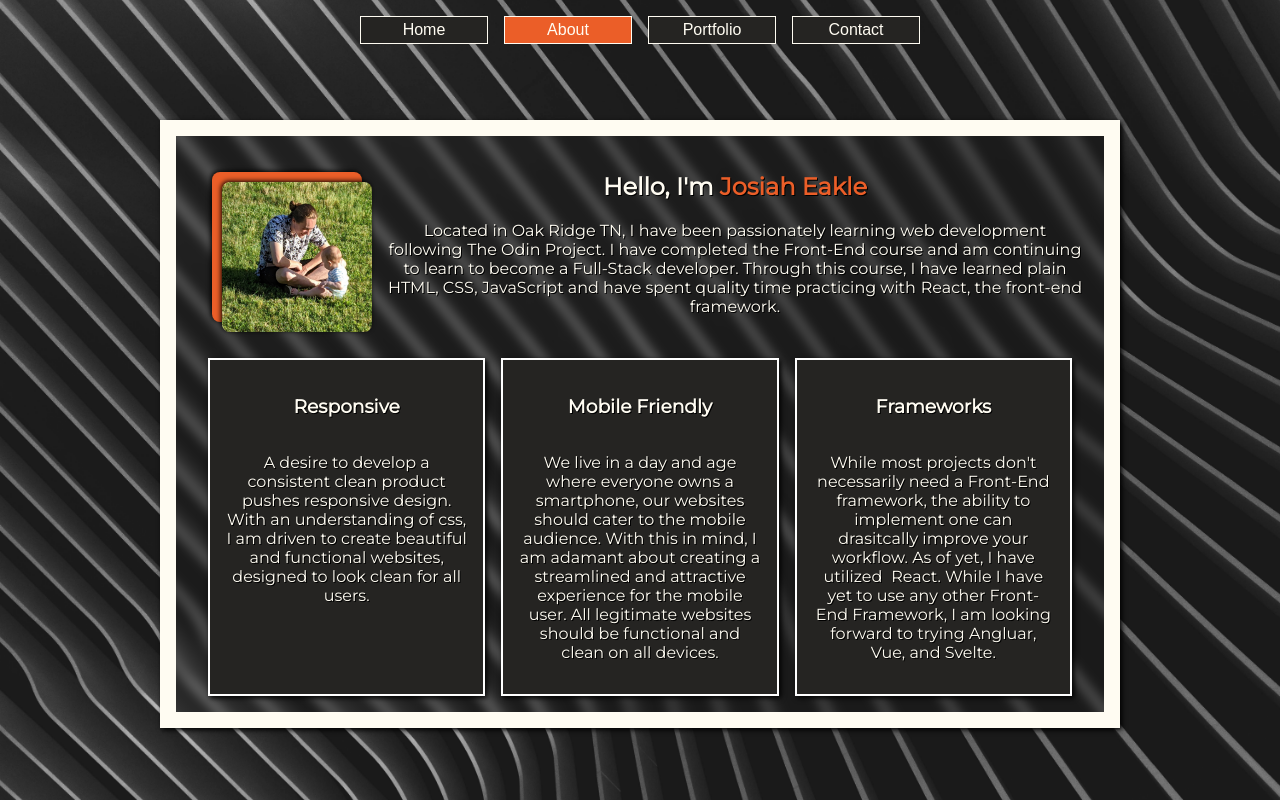
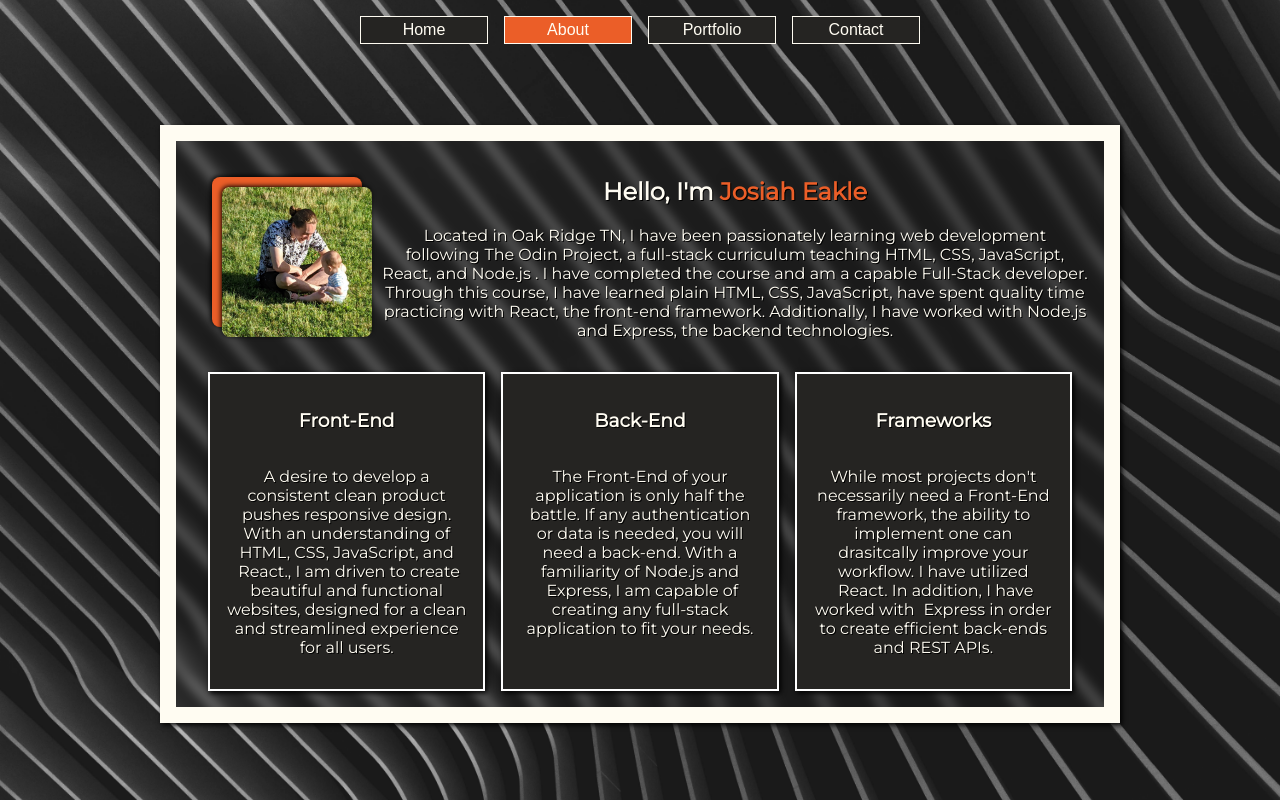
Before and after one commit to josiaheakle/react-portfolio, a React (Create React App) app: page /about in a window 1280 px wide. Built offline with nearby package versions, Linux system fonts and the light colour scheme.

Commit message:
added backend as a skill, changed wording in about me

```diff
--- a/src/components/About.js
+++ b/src/components/About.js
@@ -22,13 +22,12 @@ const About = (props) => {
 
                 <p className='about-para'>
                     Located in Oak Ridge TN, I have been passionately learning web development following
-                    <a href="https://www.theodinproject.com/" className='odin-link'>The Odin Project</a>
-                    . I have completed the Front-End course and
-                    am continuing to learn to become a Full-Stack developer. Through this course, I have learned
-                    plain HTML, CSS, JavaScript and have spent quality time practicing with
+                    <a href="https://www.theodinproject.com/" className='odin-link'>The Odin Project</a>, a full-stack curriculum teaching HTML, CSS, JavaScript, React, and Node.js
+                    . I have completed the course and am a capable Full-Stack developer. Through this course, I have learned
+                    plain HTML, CSS, JavaScript, have spent quality time practicing with
                     <a href="https://reactjs.org/" className='odin-link'>React</a>
                     , the
-                    front-end framework.
+                    front-end framework. Additionally, I have worked with Node.js and Express, the backend technologies.
                 </p>
 
 
@@ -36,22 +35,22 @@ const About = (props) => {
             </div>
             <div className='grid-about-info'>
                 <div className='grid-info'>
-                    <h3> Responsive </h3>
-                    <p>A desire to develop a consistent clean product pushes responsive design. With an understanding of css, I am driven to
-                            create beautiful and functional websites, designed to look clean for all users.</p>
+                    <h3> Front-End </h3>
+                    <p>A desire to develop a consistent clean product pushes responsive design. With an understanding of HTML, CSS, JavaScript, and <a href="https://reactjs.org/" className='odin-link'>React</a>., I am driven to
+                            create beautiful and functional websites, designed for a clean and streamlined experience for all users.</p>
                 </div>
                 <div className='grid-info'>
-                    <h3> Mobile Friendly </h3>
-                    <p>We live in a day and age where everyone owns a smartphone, our websites should cater to the mobile audience.
-                                With this in mind, I am adamant about creating a streamlined and attractive experience for the mobile user.
-                                All legitimate websites should be functional and clean on all devices.
+                    <h3> Back-End </h3>
+                    <p>The Front-End of your application is only half the battle. If any authentication or data is needed, you will need a back-end. With a familiarity of
+                        <a href="https://nodejs.org/en/" className='odin-link'>Node.js</a> and <a href="https://expressjs.com/" className='odin-link'>Express</a>,
+                        I am capable of creating any full-stack application to fit your needs.
                             </p>
                 </div>
                 <div className='grid-info last'>
                     <h3> Frameworks </h3>
                     <p>While most projects don't necessarily need a Front-End framework, the ability to implement one can drasitcally improve your workflow.
-                        As of yet, I have utilized  <a href="https://reactjs.org/" className='odin-link'>React</a>. While I have yet to use any other Front-End
-                        Framework, I am looking forward to trying Angluar, Vue, and Svelte.
+                        I have utilized  <a href="https://reactjs.org/" className='odin-link'>React</a>. In addition, I have worked with <a href="https://expressjs.com/" className='odin-link'>Express</a> in order
+                        to create efficient back-ends and REST APIs.
 
                         </p>
                 </div>
```
